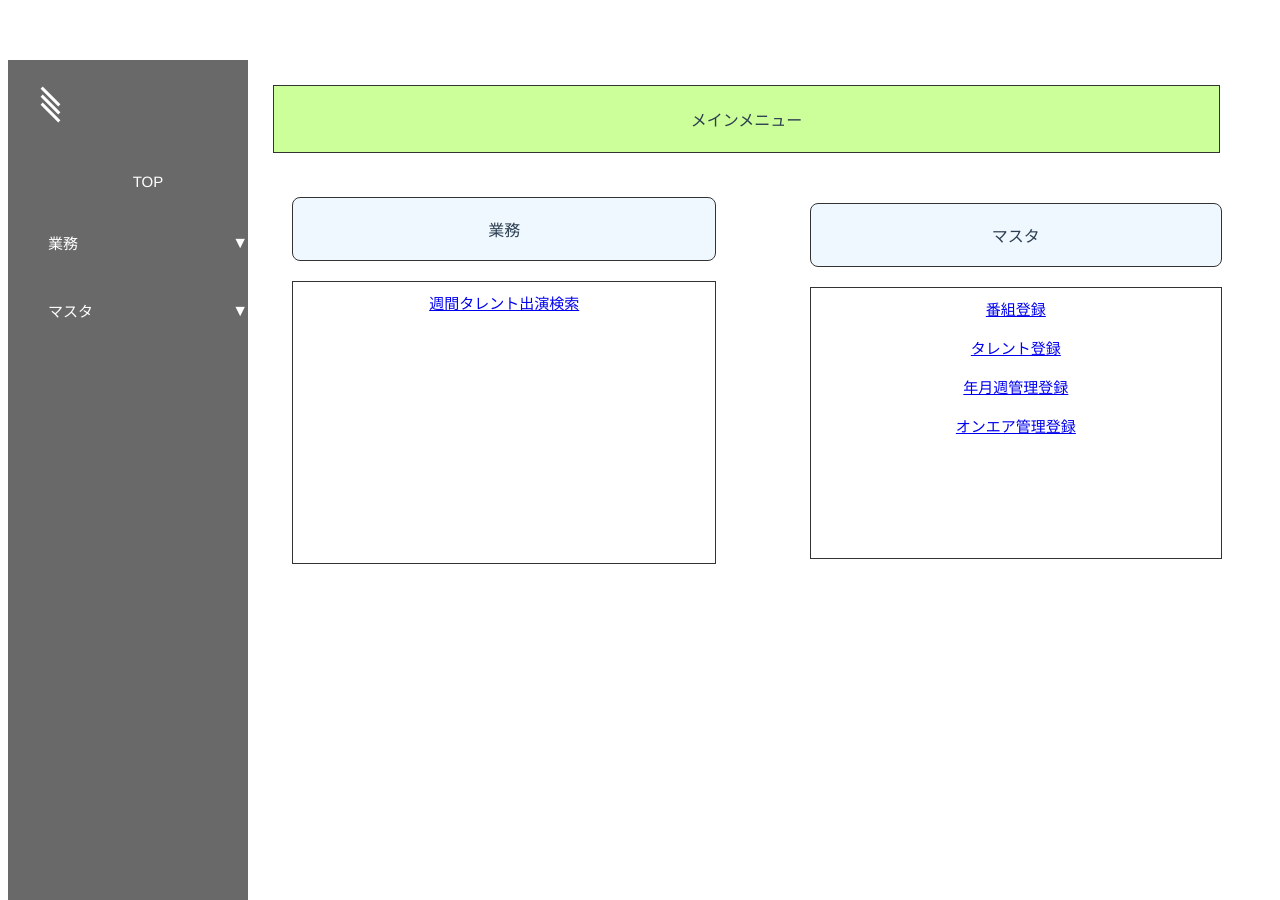
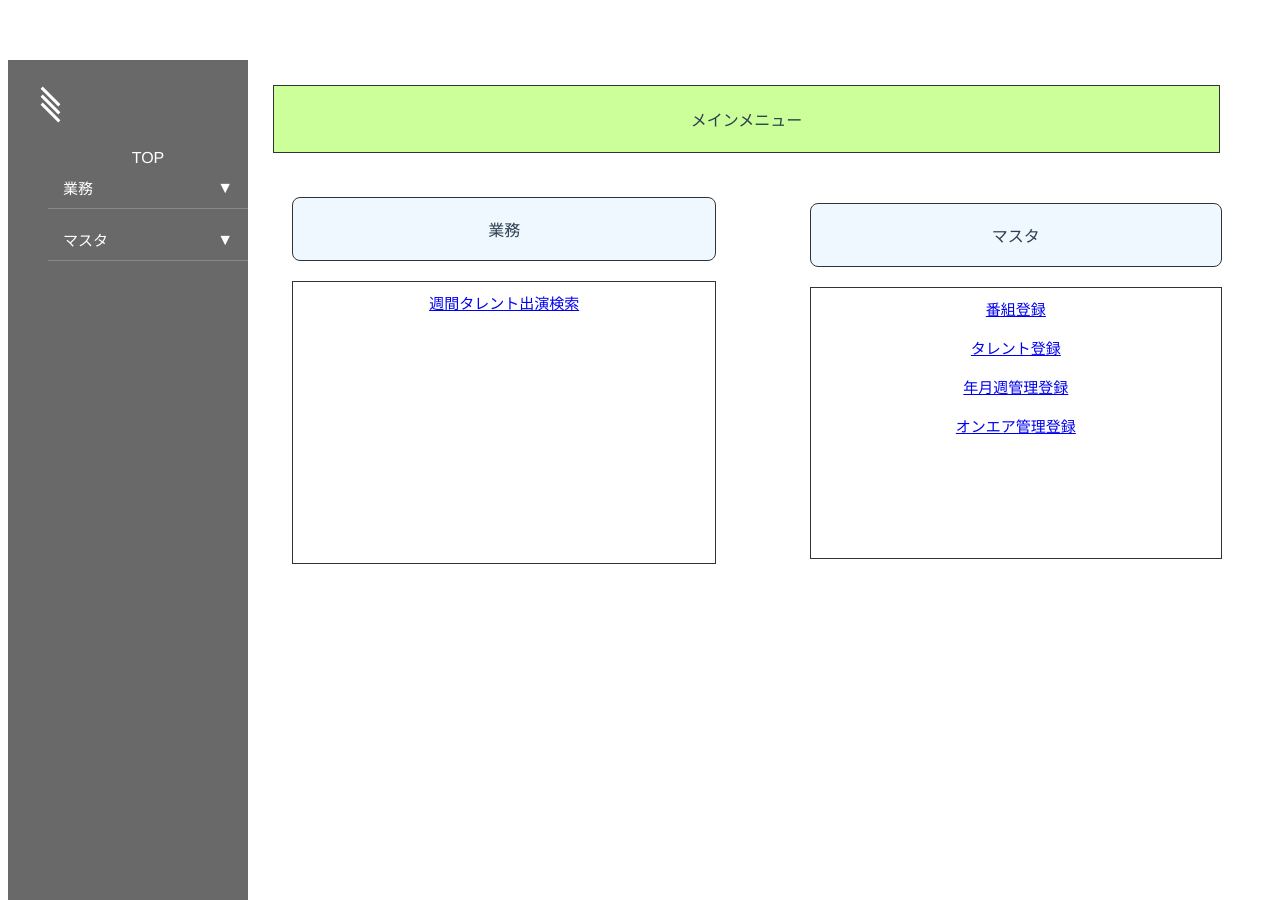
Before and after one commit to Fukuta-Y/TalentSearchFrontend, a Vue app in the folder frontend/: page / in a window 1280 px wide. Both pictures are taken after a click on the element 58 px from the left and 122 px from the top of the page. Built offline with nearby package versions, Linux system fonts and the light colour scheme.

Commit message:
デザイン調整

```diff
--- a/frontend/src/views/common/SideBarMenu.vue
+++ b/frontend/src/views/common/SideBarMenu.vue
@@ -4,17 +4,21 @@
             <router-link v-if="!isSidebarCollapsed" :to="{ name: 'main' }" class="top-link">
                 TOP
             </router-link>
-            <br/>
+            <br />
             <li v-for="item in sidebarLinks" :key="item.id">
-                <span v-if="item.children"  v-on:click="toggleSubmenu(item.id)">
+                <span v-if="item.children" v-on:click="toggleSubmenu(item.id)" class="menu-item-wrapper">
                     <span class="menu-text">{{ item.text }}</span>
                     <span :class="{ 'expanded': isSubmenuExpanded(item.id) }">&#9660;</span>
                 </span>
-                <router-link v-else :to="{ name: item.routeName }"><span class="menu-text">{{ item.text }}</span></router-link>
+                <router-link v-else :to="{ name: item.routeName }" class="menu-item-wrapper">
+                    <span class="menu-text">{{ item.text }}</span>
+                </router-link>
 
                 <ul v-if="item.children && isSubmenuExpanded(item.id)">
                     <li v-for="child in item.children" :key="child.id">
-                        <router-link :to="{ name: child.routeName }">{{ child.text }}</router-link>
+                        <router-link :to="{ name: child.routeName }" class="submenu-item">
+                            {{ child.text }}
+                        </router-link>
                     </li>
                 </ul>
             </li>
@@ -23,6 +27,7 @@
 </template>
 
 <script>
+// (スクリプト部分は変更なし)
 export default {
     props: {
         isSidebarCollapsed: Boolean,
@@ -41,40 +46,103 @@ export default {
 </script>
 
 <style scoped>
-/* router-link要素にもスタイルが正しく適用されるように調整 */
-.sidebar a,
+/* 基本的なスタイルは維持しつつ、隙間を調整 */
+
+/* 矢印とテキストを含む親要素 (新しいクラス) */
+.menu-item-wrapper {
+    display: flex;
+    /* Flexboxを適用 */
+    justify-content: space-between;
+    /* テキストと矢印を両端に配置 */
+    align-items: center;
+    /* 垂直方向中央揃え */
+    padding: 10px 15px;
+    /* 上下のパディングを増やし、左右にも少しパディングを追加 */
+    cursor: pointer;
+    background-color: #696969;
+    /* 背景色（見やすくするため） */
+    color: #fff;
+    /* 文字色 */
+    border-bottom: 1px solid rgba(255, 255, 255, 0.2);
+    /* 区切り線を追加 (境界線) */
+    margin-bottom: 10px;
+    /* 各メニュー項目の下部に隙間 */
+    box-sizing: border-box;
+    /* パディングを幅に含める */
+}
+
+/* サブメニューのリンクスタイル */
+.submenu-item {
+    display: block;
+    /* ブロック要素にして、パディングを適用できるようにする */
+    padding: 8px 15px 8px 30px;
+    /* パディングを増やし、左にインデント */
+    color: #eee;
+    text-decoration: none;
+    background-color: #555;
+    /* サブメニューの背景色を少し暗く */
+    border-bottom: 1px solid rgba(255, 255, 255, 0.1);
+    /* サブメニューの区切り線 */
+    margin-bottom: 5px;
+    /* サブメニュー項目間の隙間 */
+}
+
+
+/* リンクの基本スタイル (router-linkにも適用されるように調整) */
+.sidebar a {
+    text-decoration: none;
+    /* 下線をなくす */
+    color: #fff;
+    /* 文字色 */
+}
+
+/* テキスト部分のスタイル */
 .menu-text {
     font-size: 15px;
-    display: block; /* テキストをブロック要素として表示 */
+    /* 適切なサイズに調整 */
+    /* display: block; は .menu-item-wrapper が flex になったので不要 */
 }
 
-/* router-link要素がリンクスタイルを継承するように */
-.sidebar a {
-    color: #fff; /* リンクのテキスト色を白に */
-    text-decoration: none; /* 下線をなくす */
-    padding: 8px 0; /* クリックしやすいようにパディングを追加 */
+/* 矢印の回転アニメーション */
+.expanded {
+    transform: rotate(180deg);
+    transition: transform 0.3s ease;
+    /* スムーズな回転 */
 }
 
+/* その他の既存スタイル（必要に応じて残す） */
 .sidebar ul {
-    list-style-type: none; /* デフォルトのバレットポイントを削除 */
-    padding-left: 0; /* デフォルトのパディングを削除 */
+    list-style-type: none;
+    padding-left: 0;
+    margin: 0;
+    /* ul自体の上下マージンをリセット */
 }
 
 .sidebar li {
-    margin-bottom: 15px; /* 項目間のマージンを増やす */
+    /* 個々の li の下マージンは .menu-item-wrapper の margin-bottom で調整されるため、
+       ここでは大きなマージンは不要になるか、調整が必要です。
+       今回は .menu-item-wrapper に margin-bottom を移動しました。 */
+    margin-bottom: 0;
+    /* ここはゼロにするか、ごく小さな値に */
 }
 
-.expanded {
-    transform: rotate(180deg); /* 開いたサブメニューの矢印を反転させる */
-    transition: transform 0.3s ease; /* スムーズな回転アニメーション */
+
+/* Collapsed sidebar adjustments */
+.sidebar.collapsed {
+    width: 60px;
+    overflow: hidden;
 }
 
-/* 矢印を右に配置するためのスタイルを追加 */
-.sidebar span {
-    display: flex;
-    justify-content: space-between;
-    align-items: center;
+/* collapsed時のtop-linkも調整 */
+.sidebar.collapsed .top-link {
+    padding: 10px;
+    font-size: 12px;
+    text-align: center;
+    display: block;
+    /* to apply padding and text-align */
+    background-color: #696969;
+    color: #fff;
     cursor: pointer;
-    padding: 8px 0;
+    /* flex-grow: 1; は親がflexboxでないと意味がないので削除 */
 }
 </style>
```
